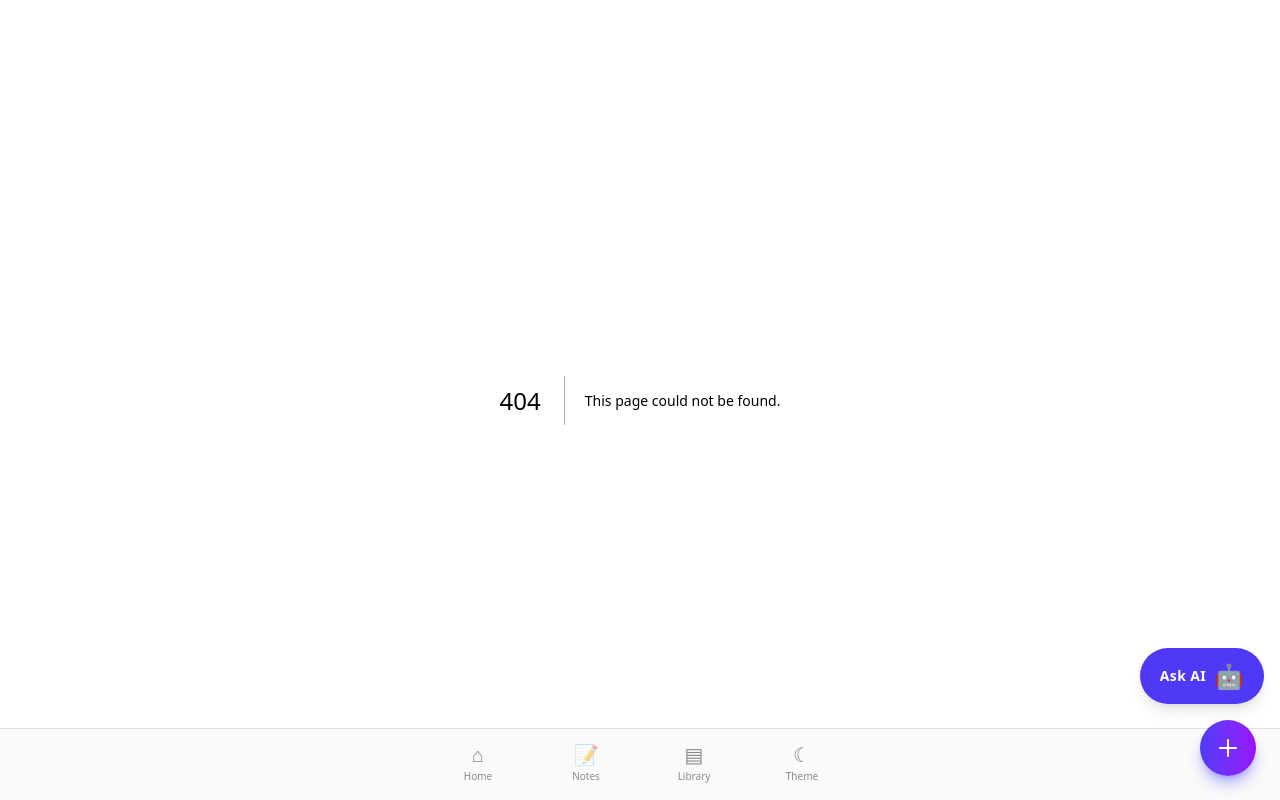
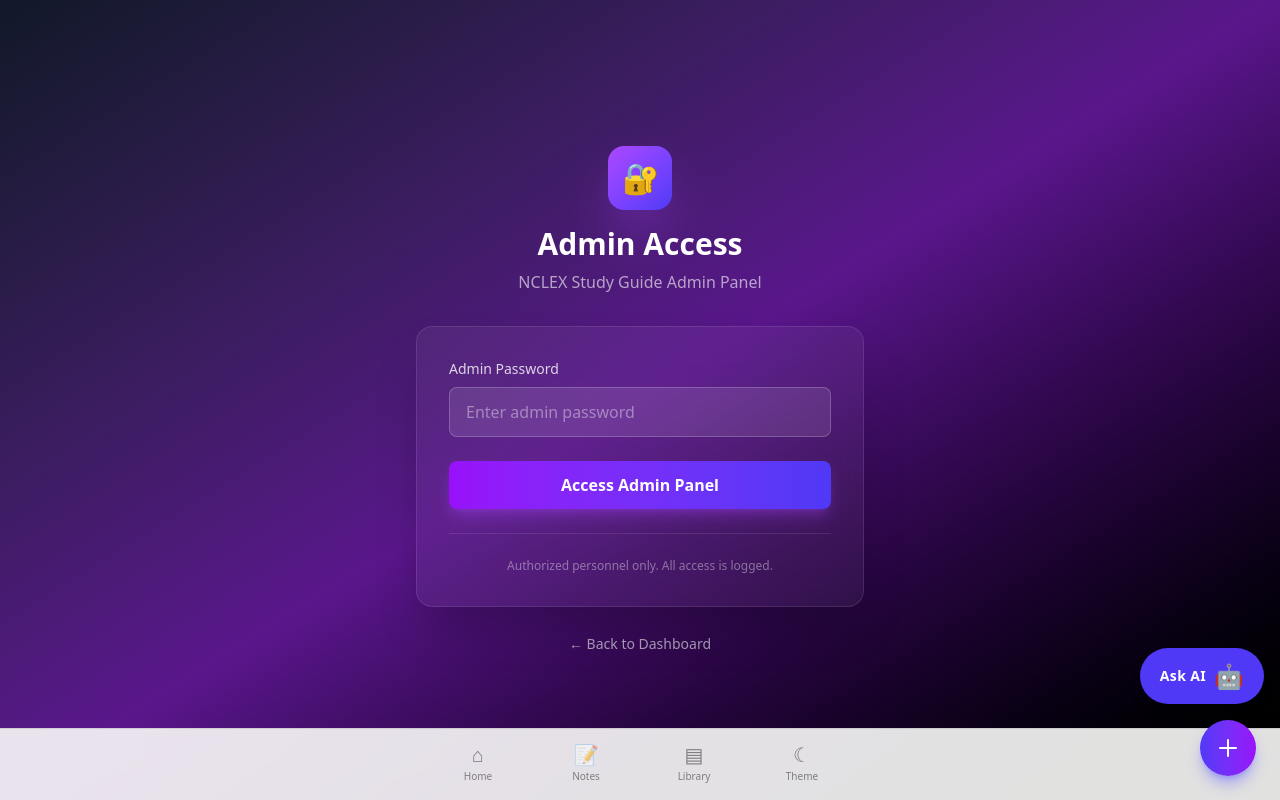
Before and after one commit to SGiQ/nclex-study-guide, a Next.js app: page /admin/login in a window 1280 px wide. Before the commit this address had no page. Built offline with nearby package versions, Linux system fonts and the light colour scheme.

Commit message:
Add admin login page and improve admin dashboard with auth protection

```diff
--- /dev/null
+++ b/app/admin/login/page.tsx
@@ -0,0 +1,94 @@
+'use client';
+
+import { useState } from 'react';
+import { useRouter } from 'next/navigation';
+
+export default function AdminLoginPage() {
+    const router = useRouter();
+    const [password, setPassword] = useState('');
+    const [error, setError] = useState('');
+    const [isLoading, setIsLoading] = useState(false);
+
+    // Admin password (in production, this should be server-side with proper auth)
+    const ADMIN_PASSWORD = 'NCLEX2026';
+
+    const handleLogin = (e: React.FormEvent) => {
+        e.preventDefault();
+        setError('');
+        setIsLoading(true);
+
+        // Simple password check
+        if (password === ADMIN_PASSWORD) {
+            // Store admin session
+            localStorage.setItem('adminAuth', 'true');
+            router.push('/admin');
+        } else {
+            setError('Invalid password');
+            setIsLoading(false);
+        }
+    };
+
+    return (
+        <div className="min-h-screen bg-gradient-to-br from-gray-900 via-purple-900 to-black flex items-center justify-center p-4">
+            <div className="max-w-md w-full">
+                {/* Logo/Header */}
+                <div className="text-center mb-8">
+                    <div className="inline-flex h-16 w-16 rounded-2xl bg-gradient-to-br from-purple-500 to-indigo-600 items-center justify-center mb-4 shadow-2xl shadow-purple-500/50">
+                        <span className="text-3xl">🔐</span>
+                    </div>
+                    <h1 className="text-3xl font-black text-white mb-2">Admin Access</h1>
+                    <p className="text-white/60">NCLEX Study Guide Admin Panel</p>
+                </div>
+
+                {/* Login Form */}
+                <div className="bg-white/5 backdrop-blur-xl border border-white/10 rounded-2xl p-8 shadow-2xl">
+                    <form onSubmit={handleLogin} className="space-y-6">
+                        <div>
+                            <label className="block text-sm font-medium text-white/80 mb-2">
+                                Admin Password
+                            </label>
+                            <input
+                                type="password"
+                                value={password}
+                                onChange={(e) => setPassword(e.target.value)}
+                                placeholder="Enter admin password"
+                                required
+                                className="w-full px-4 py-3 rounded-lg bg-white/10 border border-white/20 text-white placeholder-white/40 focus:border-purple-500 focus:ring-2 focus:ring-purple-500/50 outline-none transition-all"
+                            />
+                        </div>
+
+                        {error && (
+                            <div className="p-3 rounded-lg bg-red-500/10 border border-red-500/30 text-red-400 text-sm">
+                                {error}
+                            </div>
+                        )}
+
+                        <button
+                            type="submit"
+                            disabled={isLoading}
+                            className="w-full py-3 bg-gradient-to-r from-purple-600 to-indigo-600 text-white font-bold rounded-lg hover:from-purple-500 hover:to-indigo-500 transition-all shadow-lg shadow-purple-500/30 disabled:opacity-50 disabled:cursor-not-allowed"
+                        >
+                            {isLoading ? 'Logging in...' : 'Access Admin Panel'}
+                        </button>
+                    </form>
+
+                    <div className="mt-6 pt-6 border-t border-white/10">
+                        <p className="text-xs text-white/40 text-center">
+                            Authorized personnel only. All access is logged.
+                        </p>
+                    </div>
+                </div>
+
+                {/* Back to Home */}
+                <div className="mt-6 text-center">
+                    <button
+                        onClick={() => router.push('/dashboard')}
+                        className="text-white/60 hover:text-white text-sm transition-colors"
+                    >
+                        ← Back to Dashboard
+                    </button>
+                </div>
+            </div>
+        </div>
+    );
+}
--- a/app/admin/page.tsx
+++ b/app/admin/page.tsx
@@ -1,6 +1,7 @@
 'use client';
 
 import { useState, useEffect } from 'react';
+import { useRouter } from 'next/navigation';
 import Link from 'next/link';
 
 interface Episode {
@@ -10,13 +11,22 @@
 }
 
 export default function AdminPage() {
+    const router = useRouter();
     const [episodes, setEpisodes] = useState<Episode[]>([]);
     const [uploading, setUploading] = useState<number | null>(null);
     const [message, setMessage] = useState<{ text: string, type: 'success' | 'error' } | null>(null);
+    const [isAuthenticated, setIsAuthenticated] = useState(false);
 
     useEffect(() => {
+        // Check authentication
+        const auth = localStorage.getItem('adminAuth');
+        if (auth !== 'true') {
+            router.push('/admin/login');
+        } else {
+            setIsAuthenticated(true);
             fetchEpisodes();
-    }, []);
+        }
+    }, [router]);
 
     const fetchEpisodes = () => {
         fetch('/api/episodes')
@@ -41,7 +51,7 @@
             if (!res.ok) throw new Error('Upload failed');
 
             setMessage({ text: `Episode ${episodeId} updated successfully!`, type: 'success' });
-            fetchEpisodes(); // Refresh list to see new status
+            fetchEpisodes();
         } catch (error) {
             console.error(error);
             setMessage({ text: 'Upload failed. Please try again.', type: 'error' });
@@ -50,90 +60,132 @@
         }
     };
 
+    const handleLogout = () => {
+        localStorage.removeItem('adminAuth');
+        router.push('/admin/login');
+    };
+
+    if (!isAuthenticated) {
         return (
-        <div className="min-h-screen bg-gray-900 text-white p-8">
-            <div className="max-w-2xl mx-auto">
-                <h1 className="text-3xl font-bold mb-8">Audio Admin Dashboard</h1>
+            <div className="min-h-screen bg-gray-900 flex items-center justify-center">
+                <div className="text-white">Loading...</div>
+            </div>
+        );
+    }
 
+    return (
+        <div className="min-h-screen bg-gradient-to-br from-gray-900 via-purple-900/20 to-black text-white">
+            {/* Header */}
+            <header className="bg-black/30 backdrop-blur-xl border-b border-white/10 sticky top-0 z-50">
+                <div className="max-w-7xl mx-auto px-6 py-4 flex items-center justify-between">
+                    <div className="flex items-center gap-4">
+                        <div className="h-10 w-10 rounded-xl bg-gradient-to-br from-purple-500 to-indigo-600 flex items-center justify-center shadow-lg shadow-purple-500/50">
+                            <span className="text-xl">🔐</span>
+                        </div>
+                        <div>
+                            <h1 className="text-xl font-bold">Admin Dashboard</h1>
+                            <p className="text-xs text-white/60">NCLEX Study Guide</p>
+                        </div>
+                    </div>
+                    <div className="flex items-center gap-4">
+                        <Link
+                            href="/dashboard"
+                            className="text-sm text-white/60 hover:text-white transition-colors"
+                        >
+                            View App →
+                        </Link>
+                        <button
+                            onClick={handleLogout}
+                            className="px-4 py-2 bg-red-500/20 hover:bg-red-500/30 text-red-400 rounded-lg text-sm font-medium transition-colors border border-red-500/30"
+                        >
+                            Logout
+                        </button>
+                    </div>
+                </div>
+            </header>
+
+            <main className="max-w-7xl mx-auto px-6 py-8">
                 {message && (
-                    <div className={`p-4 rounded-lg mb-6 ${message.type === 'success' ? 'bg-green-500/20 text-green-200' : 'bg-red-500/20 text-red-200'}`}>
+                    <div className={`p-4 rounded-xl mb-6 border ${message.type === 'success' ? 'bg-green-500/10 border-green-500/30 text-green-400' : 'bg-red-500/10 border-red-500/30 text-red-400'}`}>
                         {message.text}
                     </div>
                 )}
 
-                {/* New section for navigation links */}
-                <div className="grid grid-cols-1 md:grid-cols-2 gap-4 mb-8">
+                {/* Admin Tools Grid */}
+                <div className="mb-12">
+                    <h2 className="text-2xl font-bold mb-6">Content Management</h2>
+                    <div className="grid grid-cols-1 md:grid-cols-2 lg:grid-cols-3 gap-4">
                         <Link
                             href="/admin/quizzes"
-                        className="group flex flex-col items-center justify-center p-8 bg-[#16161C] rounded-3xl border border-white/5 hover:border-slate-500/50 hover:bg-[#1A1A22] transition-all"
+                            className="group flex flex-col items-center justify-center p-8 bg-white/5 backdrop-blur-sm rounded-2xl border border-white/10 hover:border-purple-500/50 hover:bg-white/10 transition-all"
                         >
-                        <span className="text-4xl mb-4 group-hover:scale-110 transition-transform">📝</span>
-                        <h3 className="text-lg font-bold text-white group-hover:text-slate-400">Quizzes</h3>
-                        <p className="text-white/40 text-sm mt-2">Create & Edit</p>
+                            <span className="text-5xl mb-4 group-hover:scale-110 transition-transform">📝</span>
+                            <h3 className="text-lg font-bold text-white group-hover:text-purple-400 transition-colors">Quizzes</h3>
+                            <p className="text-white/40 text-sm mt-2">Create & Edit Questions</p>
                         </Link>
 
                         <Link
                             href="/admin/flashcards"
-                        className="group flex flex-col items-center justify-center p-8 bg-[#16161C] rounded-3xl border border-white/5 hover:border-purple-500/50 hover:bg-[#1A1A22] transition-all"
+                            className="group flex flex-col items-center justify-center p-8 bg-white/5 backdrop-blur-sm rounded-2xl border border-white/10 hover:border-indigo-500/50 hover:bg-white/10 transition-all"
                         >
-                        <span className="text-4xl mb-4 group-hover:scale-110 transition-transform">🗂️</span>
-                        <h3 className="text-lg font-bold text-white group-hover:text-purple-400">Flashcards</h3>
-                        <p className="text-white/40 text-sm mt-2">Create & Edit</p>
+                            <span className="text-5xl mb-4 group-hover:scale-110 transition-transform">🗂️</span>
+                            <h3 className="text-lg font-bold text-white group-hover:text-indigo-400 transition-colors">Flashcards</h3>
+                            <p className="text-white/40 text-sm mt-2">Manage Study Cards</p>
                         </Link>
 
                         <Link
                             href="/admin/slides"
-                        className="group flex flex-col items-center justify-center p-8 bg-[#16161C] rounded-3xl border border-white/5 hover:border-emerald-500/50 hover:bg-[#1A1A22] transition-all"
+                            className="group flex flex-col items-center justify-center p-8 bg-white/5 backdrop-blur-sm rounded-2xl border border-white/10 hover:border-emerald-500/50 hover:bg-white/10 transition-all"
                         >
-                        <span className="text-4xl mb-4 group-hover:scale-110 transition-transform">📊</span>
-                        <h3 className="text-lg font-bold text-white group-hover:text-emerald-400">Slide Decks</h3>
-                        <p className="text-white/40 text-sm mt-2">Upload PDFs</p>
-                    </Link>
-
-                    <Link
-                        href="/admin"
-                        className="group flex flex-col items-center justify-center p-8 bg-[#16161C] rounded-3xl border border-white/5 hover:border-blue-500/50 hover:bg-[#1A1A22] transition-all"
-                    >
-                        <span className="text-4xl mb-4 group-hover:scale-110 transition-transform">🎧</span>
-                        <h3 className="text-lg font-bold text-white group-hover:text-blue-400">Audio Episodes</h3>
-                        <p className="text-white/40 text-sm mt-2">Manage MP3s</p>
+                            <span className="text-5xl mb-4 group-hover:scale-110 transition-transform">📊</span>
+                            <h3 className="text-lg font-bold text-white group-hover:text-emerald-400 transition-colors">Slide Decks</h3>
+                            <p className="text-white/40 text-sm mt-2">Upload PDF Presentations</p>
                         </Link>
 
                         <Link
                             href="/admin/infographics"
-                        className="group flex flex-col items-center justify-center p-8 bg-[#16161C] rounded-3xl border border-white/5 hover:border-pink-500/50 hover:bg-[#1A1A22] transition-all"
+                            className="group flex flex-col items-center justify-center p-8 bg-white/5 backdrop-blur-sm rounded-2xl border border-white/10 hover:border-pink-500/50 hover:bg-white/10 transition-all"
                         >
-                        <span className="text-4xl mb-4 group-hover:scale-110 transition-transform">🖼️</span>
-                        <h3 className="text-lg font-bold text-white group-hover:text-pink-400">Infographics</h3>
-                        <p className="text-white/40 text-sm mt-2">Upload Charts</p>
+                            <span className="text-5xl mb-4 group-hover:scale-110 transition-transform">🖼️</span>
+                            <h3 className="text-lg font-bold text-white group-hover:text-pink-400 transition-colors">Infographics</h3>
+                            <p className="text-white/40 text-sm mt-2">Upload Visual Charts</p>
                         </Link>
 
                         <Link
                             href="/admin/mindmaps"
-                        className="group flex flex-col items-center justify-center p-8 bg-[#16161C] rounded-3xl border border-white/5 hover:border-purple-500/50 hover:bg-[#1A1A22] transition-all"
+                            className="group flex flex-col items-center justify-center p-8 bg-white/5 backdrop-blur-sm rounded-2xl border border-white/10 hover:border-cyan-500/50 hover:bg-white/10 transition-all"
                         >
-                        <span className="text-4xl mb-4 group-hover:scale-110 transition-transform">🧠</span>
-                        <h3 className="text-lg font-bold text-white group-hover:text-purple-400">Mind Maps</h3>
-                        <p className="text-white/40 text-sm mt-2">Upload PNGs</p>
+                            <span className="text-5xl mb-4 group-hover:scale-110 transition-transform">🧠</span>
+                            <h3 className="text-lg font-bold text-white group-hover:text-cyan-400 transition-colors">Mind Maps</h3>
+                            <p className="text-white/40 text-sm mt-2">Upload Concept Maps</p>
                         </Link>
+
+                        <div className="group flex flex-col items-center justify-center p-8 bg-white/5 backdrop-blur-sm rounded-2xl border border-white/10 hover:border-blue-500/50 hover:bg-white/10 transition-all">
+                            <span className="text-5xl mb-4 group-hover:scale-110 transition-transform">🎧</span>
+                            <h3 className="text-lg font-bold text-white group-hover:text-blue-400 transition-colors">Audio Episodes</h3>
+                            <p className="text-white/40 text-sm mt-2">Manage Below ↓</p>
+                        </div>
+                    </div>
                 </div>
 
-                <h2 className="text-2xl font-bold mb-6">Manage Audio Episodes</h2>
-                <div className="space-y-4">
+                {/* Audio Episodes Section */}
+                <div>
+                    <h2 className="text-2xl font-bold mb-6">Audio Episodes Manager</h2>
+                    <div className="space-y-3">
                         {episodes.map((episode) => (
-                        <div key={episode.id} className="bg-gray-800 p-4 rounded-xl flex items-center justify-between">
+                            <div key={episode.id} className="bg-white/5 backdrop-blur-sm border border-white/10 p-5 rounded-xl flex items-center justify-between hover:bg-white/10 transition-all">
                                 <div>
                                     <h3 className="font-semibold text-lg">{episode.title}</h3>
                                     <div className="flex items-center gap-2 mt-1">
-                                    <span className={`text-xs px-2 py-0.5 rounded ${episode.audioUrl && !episode.audioUrl.startsWith('http') ? 'bg-green-500/20 text-green-300' : 'bg-yellow-500/20 text-yellow-300'}`}>
+                                        <span className={`text-xs px-2 py-1 rounded-md font-medium ${episode.audioUrl && !episode.audioUrl.startsWith('http') ? 'bg-green-500/20 text-green-300 border border-green-500/30' : 'bg-yellow-500/20 text-yellow-300 border border-yellow-500/30'}`}>
                                             {episode.audioUrl && !episode.audioUrl.startsWith('http') ? '✅ Local Audio' : '⚠️ Missing / Remote'}
                                         </span>
-                                    <span className="text-xs text-gray-500">ID: {episode.id}</span>
+                                        <span className="text-xs text-white/40">Episode {episode.id}</span>
                                     </div>
                                 </div>
 
                                 <div className="flex items-center gap-4">
-                                <label className={`cursor-pointer px-4 py-2 rounded-lg text-sm font-medium transition-colors ${uploading === episode.id ? 'bg-gray-700 text-gray-400' : 'bg-blue-600 hover:bg-blue-500 text-white'}`}>
+                                    <label className={`cursor-pointer px-5 py-2.5 rounded-lg text-sm font-semibold transition-all ${uploading === episode.id ? 'bg-white/10 text-white/40 cursor-not-allowed' : 'bg-blue-600 hover:bg-blue-500 text-white shadow-lg shadow-blue-500/30'}`}>
                                         {uploading === episode.id ? 'Uploading...' : 'Upload MP3'}
                                         <input
                                             type="file"
@@ -152,6 +204,7 @@
                         ))}
                     </div>
                 </div>
+            </main>
         </div>
     );
 }
```
Lines whose indentation alone changed are shown as unchanged.
